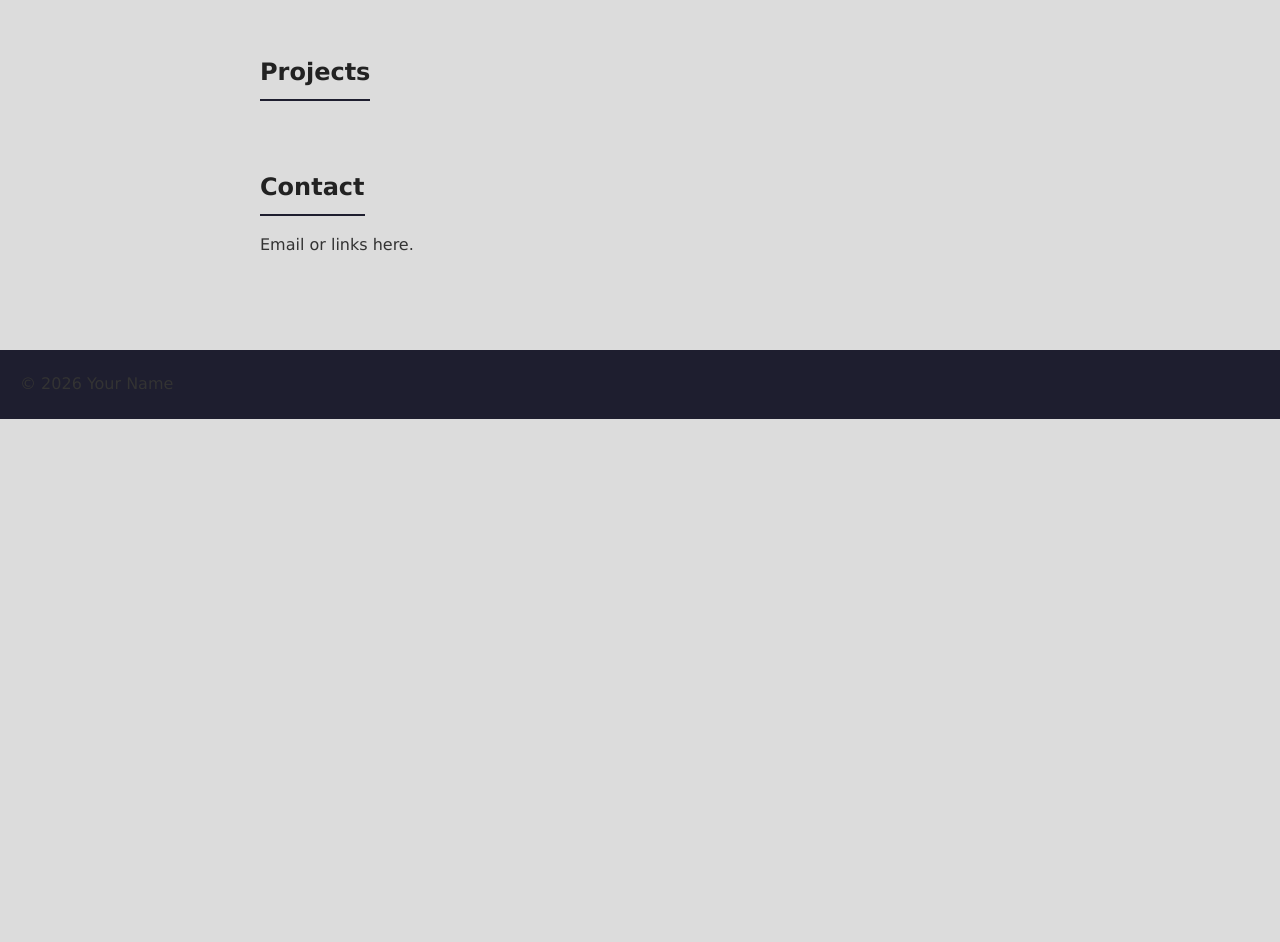
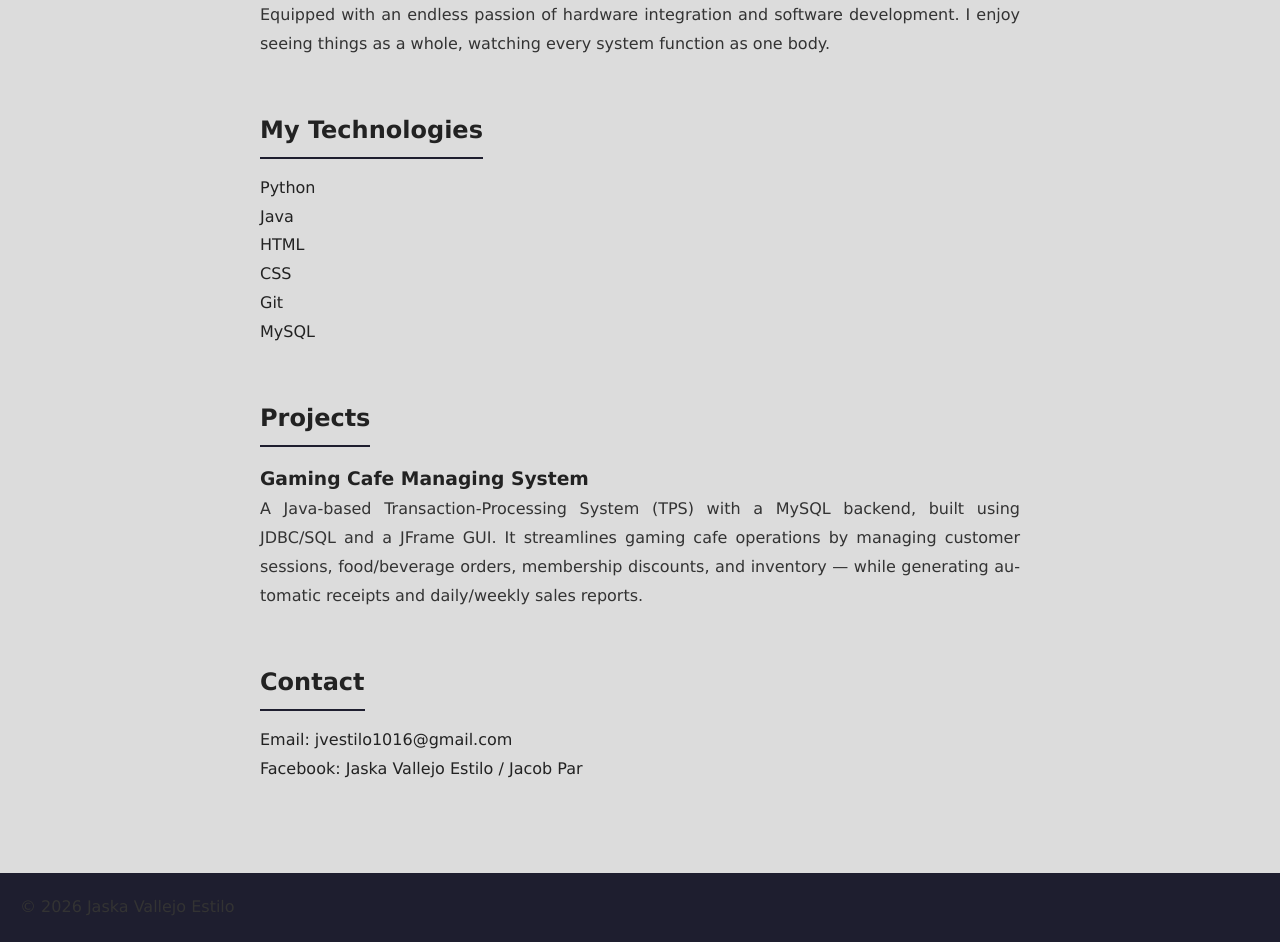
Before and after one commit to jacobparngapala/my_portfolio, a plain HTML site: page index.html in a window 1280 px wide. Shown: the part 295-1237 px from the top of the page. Before the commit the page ends 800 px from the top, so only its background shows below. Drawn offline with Linux system fonts and the light colour scheme.

Commit message:
Deleted script.js and updated index.html contents

```diff
--- a/index.html
+++ b/index.html
@@ -10,31 +10,50 @@
 
   <header>
     <div>
-    <h1>Your Name</h1>
+    <h1>Jaska Estilo</h1>
     </div>
   </header>
 
   <main>
     <section id="about">
       <h2>About Me</h2>
-      <p>Write a short intro here.</p>
+      <p>
+        Bold, comitted, and sharp. I am Jaska V. Estilo. An aspiring systems engineer commited
+        ready. Equipped with an endless passion of hardware integration and software development.
+        I enjoy seeing things as a whole, watching every system function as one body.
+      </p>
+    </section>
+
+    <section id="technologies">
+      <h2>My Technologies</h2>
+      <ul>Python</ul>
+      <ul>Java</ul>
+      <ul>HTML</ul>
+      <ul>CSS</ul>
+      <ul>Git</ul>
+      <ul>MySQL</ul>
     </section>
 
     <section id="projects">
       <h2>Projects</h2>
-      <!-- Project cards go here -->
+      <h3>Gaming Cafe Managing System</h3>
+      <p>
+        A Java-based Transaction-Processing System (TPS) with a MySQL backend, built using JDBC/SQL
+        and a JFrame GUI. It streamlines gaming cafe operations by managing customer sessions, food/beverage
+        orders, membership discounts, and inventory — while generating automatic receipts and daily/weekly
+        sales reports.
+      </p>
     </section>
 
     <section id="contact">
       <h2>Contact</h2>
-      <p>Email or links here.</p>
+      <ul>Email: jvestilo1016@gmail.com</ul>
+      <ul>Facebook: Jaska Vallejo Estilo / Jacob Par</ul>
     </section>
   </main>
 
   <footer>
-    <p>&copy; 2026 Your Name</p>
+    <p>&copy; 2026 Jaska Vallejo Estilo</p>
   </footer>
-
-  <script src="script.js"></script>
 </body>
 </html>
```
Also changed, not shown: script.js (deleted).
